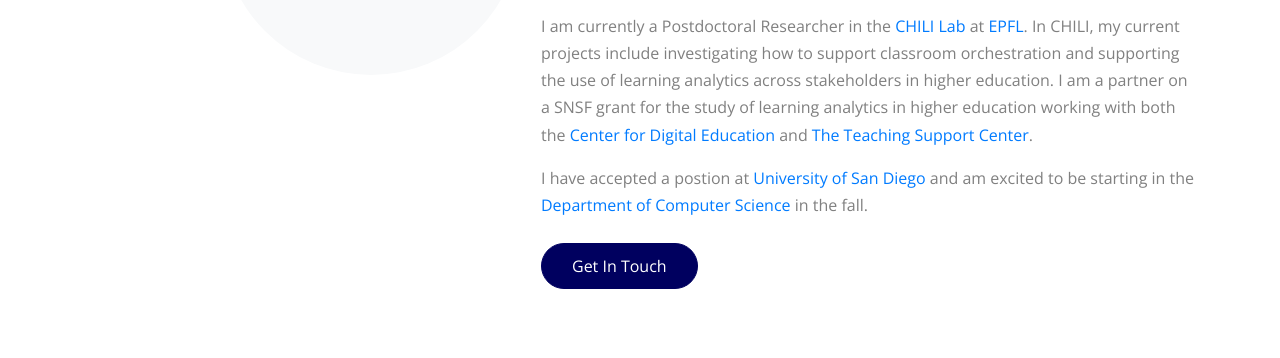
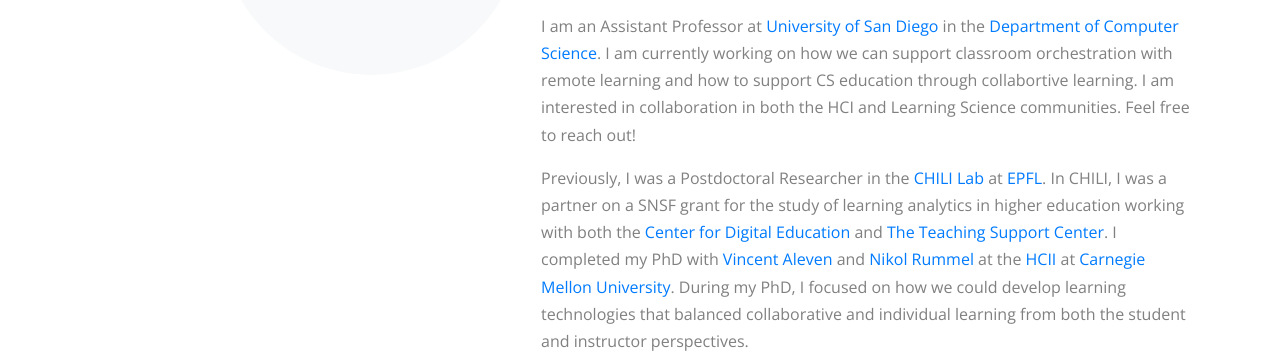
Before and after one commit to jkolsen/jkolsen.github.io, a plain HTML site: page index.html in a window 1280 px wide. Shown: the part 690-1048 px from the top of the page. Drawn offline with nearby package versions, Linux system fonts and the light colour scheme; a script that the page names is missing; files whose address does not match are found by name.

Commit message:
update website for fall 2020

```diff
--- a/index.html
+++ b/index.html
@@ -93,6 +93,13 @@
     <div class="slide-one-item owl-carousel">
         <div>
           <div>
+            <div class="site-blocks-cover overlay" style="background-image: url(images/SanDiego.jpg);" data-aos="fade" id="home-section">
+
+            </div>
+          </div>
+        </div>
+        <div>
+          <div>
 
             <div class="site-blocks-cover overlay" style="background-image: url(images/Bern.jpg);" data-aos="fade" id="home-section">
 
@@ -129,13 +136,17 @@
                 In my research I combine both qualitative and quanitative methodologies to investigate both applied and basic research questions.
               </p>
               <p>
-                I am currently a Postdoctoral Researcher in the <a href="https://www.epfl.ch/labs/chili/">CHILI Lab</a> at <a href="https://www.epfl.ch/en/">EPFL</a>.
-                In CHILI, my current projects include investigating how to support classroom orchestration and supporting the use of learning analytics across stakeholders in higher education.
-                I am a partner on a SNSF grant for the study of learning analytics in higher education working with both the <a href="https://www.epfl.ch/education/educational-initiatives/cede/">Center for Digital Education</a> and <a href="https://www.epfl.ch/education/teaching/teaching-support/who-are-we/">The Teaching Support Center</a>.
+                I am an Assistant Professor at <a href="https://www.sandiego.edu/">University of San Diego</a> in the <a href="https://www.sandiego.edu/engineering/programs/computer-science/">Department of Computer Science</a>.
+                I am currently working on how we can support classroom orchestration with remote learning and how to support CS education through collabortive learning.
+                I am interested in collaboration in both the HCI and Learning Science communities. Feel free to reach out!
               </p>
-              <p>
-                I have accepted a postion at <a href="https://www.sandiego.edu/">University of San Diego</a> and am excited to be starting in the <a href="https://www.sandiego.edu/engineering/programs/computer-science/">Department of Computer Science</a> in the fall.
+              <p></p>
+                Previously, I was a Postdoctoral Researcher in the <a href="https://www.epfl.ch/labs/chili/">CHILI Lab</a> at <a href="https://www.epfl.ch/en/">EPFL</a>.
+                In CHILI, I was a partner on a SNSF grant for the study of learning analytics in higher education working with both the <a href="https://www.epfl.ch/education/educational-initiatives/cede/">Center for Digital Education</a> and <a href="https://www.epfl.ch/education/teaching/teaching-support/who-are-we/">The Teaching Support Center</a>.
+                I completed my PhD with <a href="http://www.cs.cmu.edu/~aleven/">Vincent Aleven</a> and <a href="https://ife.rub.de/institut/personen/node/230">Nikol Rummel</a> at the <a href="https://www.hcii.cmu.edu/">HCII</a> at <a href="https://www.cmu.edu/">Carnegie Mellon University</a>.
+                During my PhD, I focused on how we could develop learning technologies that balanced collaborative and individual learning from both the student and instructor perspectives.
               </p>
+
             </div>
 
             <div data-aos="fade-up" data-aos-delay="100">
@@ -271,7 +282,7 @@
               <div>
                 <h3>Introduction to User-Centered Design and Prototyping</h3>
                 <p>In this course, students engage in a user-centered approach including ideation, evaluation of systems based on design principles, gathering and evaluation of user needs, and rapid prototyping and testing of designs.</p>
-                <p><a href="#">Syllabus (under construction)</a></p>
+                <p><a href="files/comp494-fa20-syllabus.pdf">Syllabus</a></p>
               </div>
             </div>
           </div>
```
Also changed, not shown: 3 other files.
